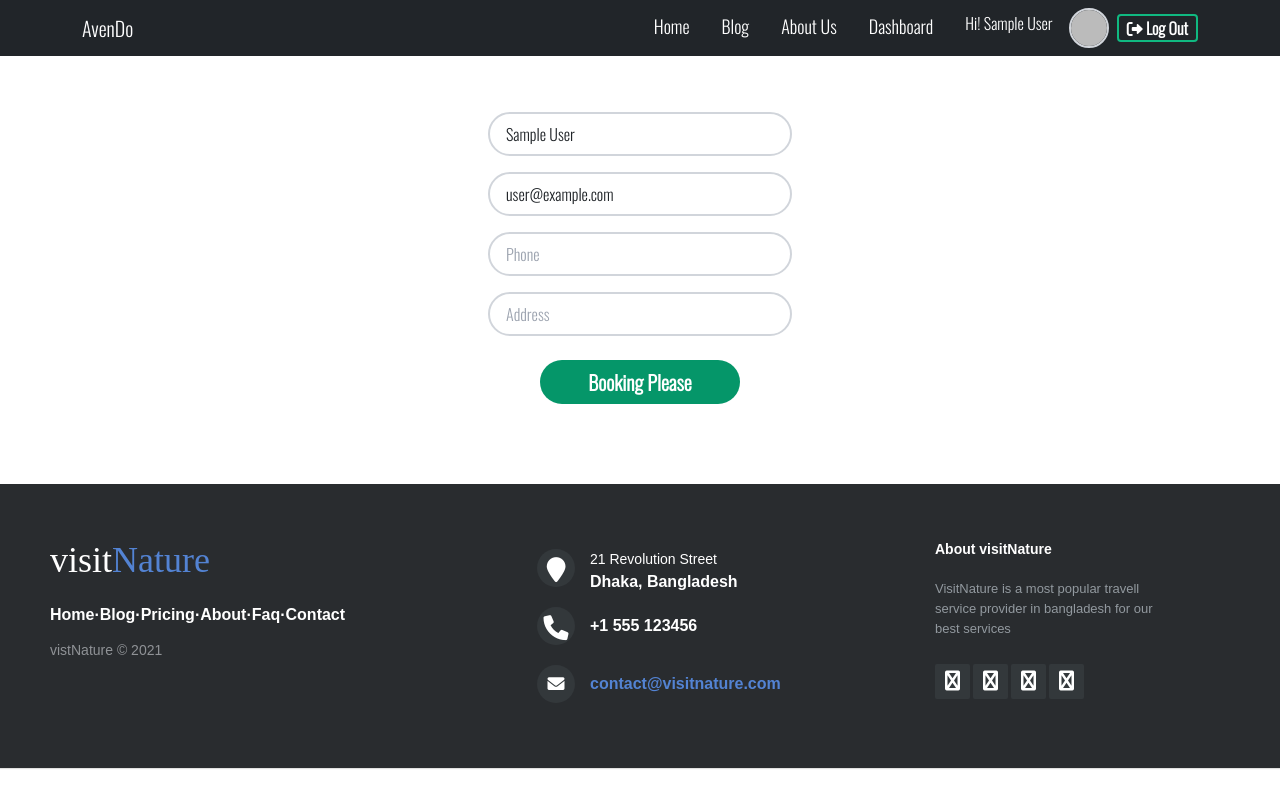
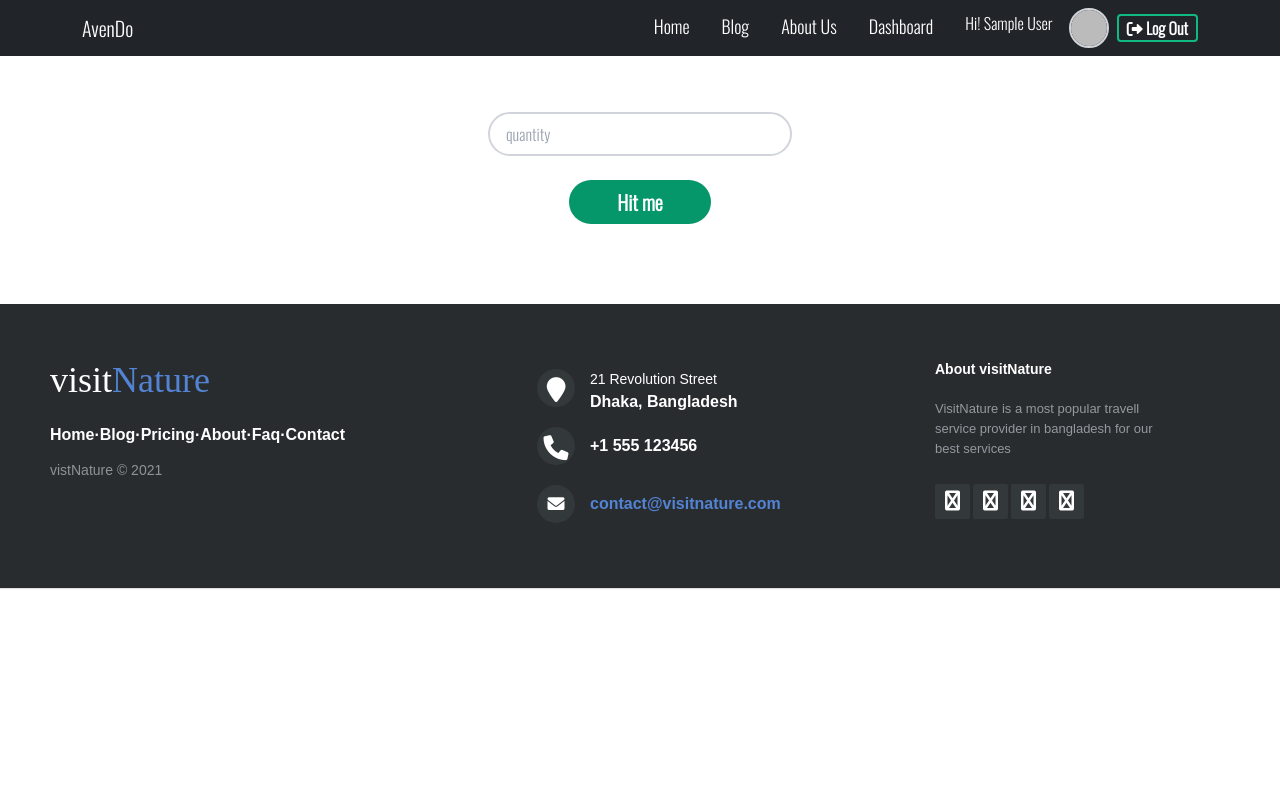
Before and after one commit to ummeshahara1245/ware-house-client, a React (Create React App) app: page /booking in a window 1280 px wide. Built offline with nearby package versions, Linux system fonts and the light colour scheme; no server answers; sample sign-in values are in the browser's storage.

Commit message:
swevice-details-done

```diff
--- a/src/pages/Booking/Booking.js
+++ b/src/pages/Booking/Booking.js
@@ -32,11 +32,10 @@ const Booking = ({service}) => {
         <div>
             <div className="mb-5 mt-5">
                 <form className="flex flex-col w-80 mx-auto" onSubmit={handleSubmit(onSubmit)}>
-                    <input defaultValue={user?.displayName} className="border-2 border-gray-300 m-2 px-3 hover:border-red-600 py-2 rounded-full " {...register("name", {required: true})} placeholder="Name"/>
-                    <input defaultValue={user?.email} className="border-2 border-gray-300 m-2 px-3 hover:border-red-600 py-2 rounded-full " {...register("quantity", {required: true})} placeholder="Email"/>
-                    <input defaultValue={user?.phone}className="border-2 border-gray-300 m-2 px-3 hover:border-red-600 py-2 rounded-full " type="photo" {...register("phone", {required: true})} placeholder="Phone"/>
-                    <input defaultValue={user?.address} className="border-2 border-gray-300 m-2 px-3 hover:border-red-600 py-2 rounded-full " {...register("address", {required: true})} placeholder="Address"/>
-                    <input className="py-2 px-5 rounded-full mx-auto bg-green-600 text-white text-xl font-semibold mt-3" type="submit" value="Booking Please" />
+
+                    <input defaultValue={user?.quantity}className="border-2 border-gray-300 m-2 px-3 hover:border-red-600 py-2 rounded-full " type="photo" {...register("quantity", {required: true})} placeholder="quantity"/>
+
+                    <input className="py-2 px-5 rounded-full mx-auto bg-green-600 text-white text-xl font-semibold mt-3" type="submit" value="Hit me" />
                 </form>
             </div>
         </div>
```
